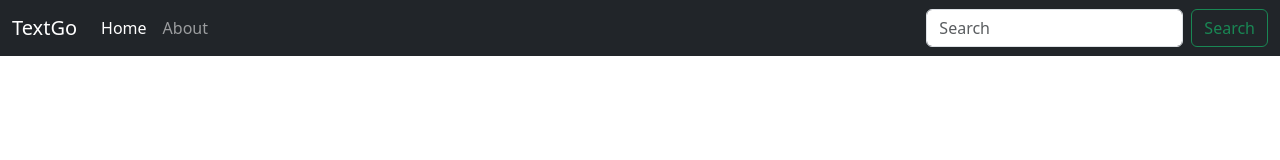
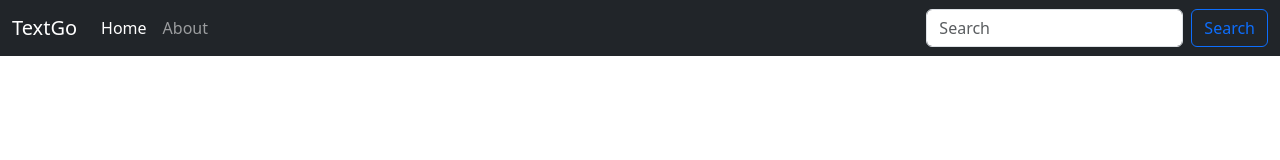
Before and after one commit to anirudhsalaria/TextGo, a React (Create React App) app: page / in a window 1280 px wide. Shown: the top 160 px of the page. Built offline with nearby package versions, Linux system fonts and the light colour scheme.

Commit message:
Update Navbar.js

```diff
--- a/src/components/Navbar.js
+++ b/src/components/Navbar.js
@@ -19,7 +19,7 @@
                     </ul>
                     <form className="d-flex" role="search">
                         <input className="form-control me-2" type="search" placeholder="Search" aria-label="Search" />
-                        <button className="btn btn-outline-success" type="submit">Search</button>
+                        <button className="btn btn-outline-primary" type="submit">Search</button>
                     </form>
                 </div>
             </div>
```
